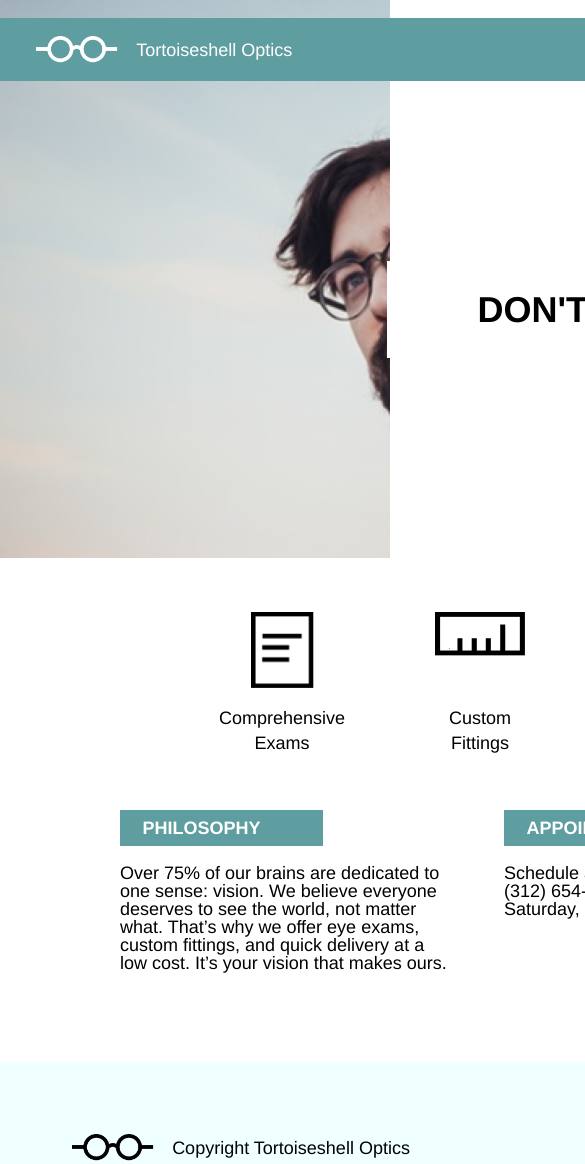
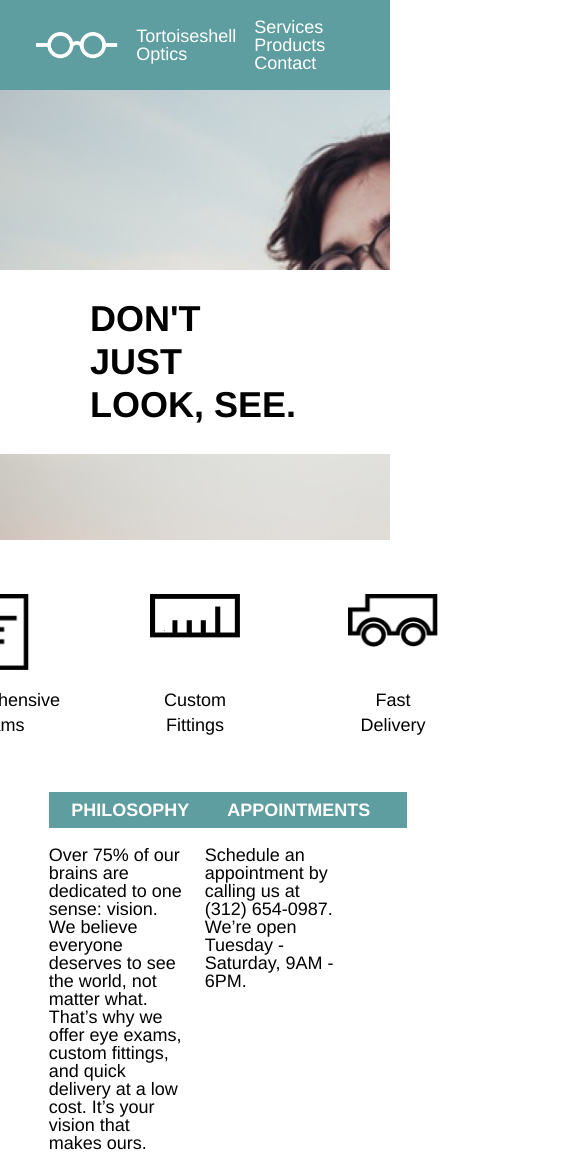
Before and after one commit to AtrumGeost/tortoiseshell, a plain HTML site: page index.html in a window 390 px wide. Shown: the top 1164 px of the page, 585 px wide, since content can reach past the window. Drawn offline with Linux system fonts and the light colour scheme.

Commit message:
Responsive Tablet-test.

```diff
--- a/index.html
+++ b/index.html
@@ -7,7 +7,8 @@
     <link rel="stylesheet" type="text/css" href="./resources/css/reset.css">
     <link rel="stylesheet" type="text/css" href="./resources/css/style.css">
     <!-- Responsive meta tag -->
-    <meta name="viewport" content="width=device-width, initial-scale=1.0">
+    <!-- <meta name="viewport" content="width=device-width, initial-scale=1.0"> -->
+    <meta name="viewport" content="width=device-width,initial-scale=1.0">
   </head>
   <body>
     <!-- Main banner  -->
--- a/resources/css/style.css
+++ b/resources/css/style.css
@@ -1,7 +1,7 @@
 html {
   font-size: 18px;
   font-family: helvetica;
-  line-height: 1.4;
+  line-height: 1.4rem;
   margin: 0;
 }
 
@@ -10,7 +10,7 @@ html {
 header {
   background-color: cadetblue;
   color: white;
-  width: 960px;
+  max-width: 960px;
   margin: 0 auto;
   display: flex;
   align-items: center;
@@ -51,7 +51,7 @@ nav span {
 .promo-text {
   display: flex;
   justify-content: flex-end;
-  width: 960px;
+  max-width: 960px;
   margin: 10rem auto 0 auto;
   position: relative;
   left: 2rem;
@@ -69,7 +69,7 @@ nav span {
 /*Features styles*/
 
 .features {
-  width: 960px;
+  max-width: 960px;
   margin: 0 auto;
   display: flex;
   justify-content: center;
@@ -108,7 +108,7 @@ nav span {
 
 /*About styles*/
 .about {
-  width: 960px;
+  max-width: 960px;
   margin: 0 auto 5rem auto;
   display: flex;
   justify-content: center;
@@ -132,7 +132,7 @@ nav span {
 
 /*Footer styles*/
 footer {
-  width: 960px;
+  max-width: 960px;
   margin: 0 auto;
   background-color: azure;
   padding: 4rem;
@@ -144,3 +144,18 @@ footer img {
   height: 1.5rem;
   margin-right: 1rem;
 }
+
+/*Responsive tablet*/
+
+@media only screen and (max-width: 960px) {
+  header, .banner, .promo-text, .features, .about, footer {
+    width: 100%;
+  }
+  .banner {
+    padding-top: 0;
+  }
+  .promo-text {
+    position: static;
+    left: 0;
+  }
+}
```
